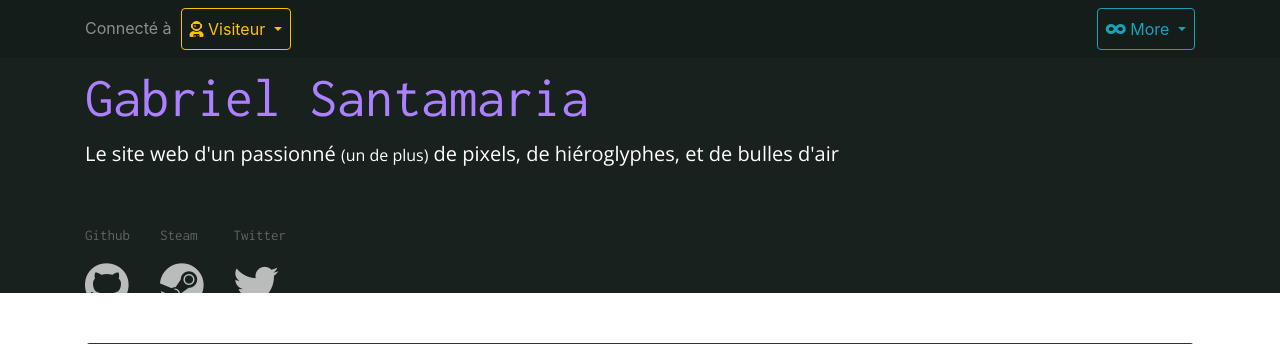
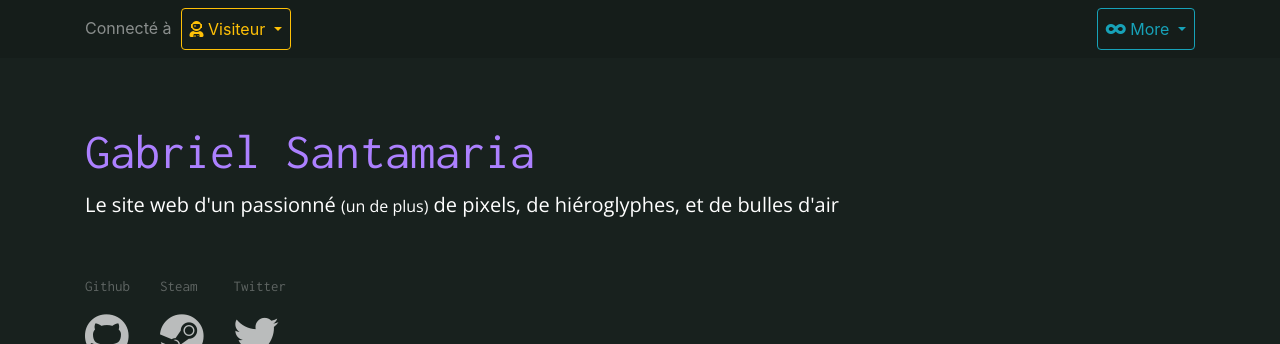
Before and after one commit to Gabyfle/g-Who-I-am, a PHP site: page / in a window 1280 px wide. Shown: the top 344 px of the page. Run offline with PHP 8.4, Linux system fonts and the light colour scheme.

Commit message:
responsive fixes
- Fixing responsive menu
- Fixing big-header on very little devices

```diff
--- a/assets/css/gabyfle.css
+++ b/assets/css/gabyfle.css
@@ -117,8 +117,6 @@ p{
 /* Styling the account-related navigation bar, on top of header */
 #connect{
     background-color: var(--background-navbar);
-    position: absolute;
-    top: 0px;
 
     width: 100%;
 }
@@ -237,12 +235,26 @@ p{
  *  ==. RESPONSIVE .==
  *  Description : defining some CSS media queries, for different devices
  */
-@media screen and (max-width: 768px) {
+@media screen and (min-width: 576px) {
+    #big-title{
+        font-size: 30px;
+    }
+}
+@media screen and (max-width: 576px) {
+    #big-title{
+        font-size: 25px;
+    }
+}
+@media screen and (min-width: 768px) {
     #big-title{
         font-size: 40px;
     }
 }
-
+@media screen and (min-width: 992px) {
+    #big-title{
+        font-size: 50px;
+    }
+}
 /**
  *  ==. KEYFRAMES .==
  *  Description : defining some CSS animations and transitions to be used
--- a/assets/js/gabyfle.js
+++ b/assets/js/gabyfle.js
@@ -40,7 +40,7 @@ $(document).ready(function() {
             for (const key in languages) {
                 if (languages.hasOwnProperty(key)) {
                     percentage = Math.round((100 * languages[key]) / langSum);
-                    if(percentage < 9){
+                    if(percentage < 10){
                         percentages["Autre"] += percentage;
                     } else {
                         percentages[key] = Math.round((100 * languages[key]) / langSum);
--- a/index.html
+++ b/index.html
@@ -8,7 +8,6 @@
 		<link href="assets/css/gabyfle.css" rel="stylesheet">
 	</head>
 	<body>
-		<div id="header" class="jumbotron jumbotron-fluid">
 	<nav id="connect" class="navbar navbar-expand-lg navbar-dark">
 			<button class="navbar-toggler" type="button" data-toggle="collapse" data-target="#navbarText" aria-controls="navbarText" aria-expanded="false" aria-label="Toggle navigation">
 				<span class="navbar-toggler-icon"></span>
@@ -39,6 +38,7 @@
 				</div>
 			</div>
 		</nav>
+		<div id="header" class="jumbotron jumbotron-fluid">
 			<div class="container">
 				<div id="header-animate">
 					<h1 id="big-title" class="display-4 code-purple">Gabriel Santamaria</h1>
```
Lines whose indentation alone changed are shown as unchanged.
